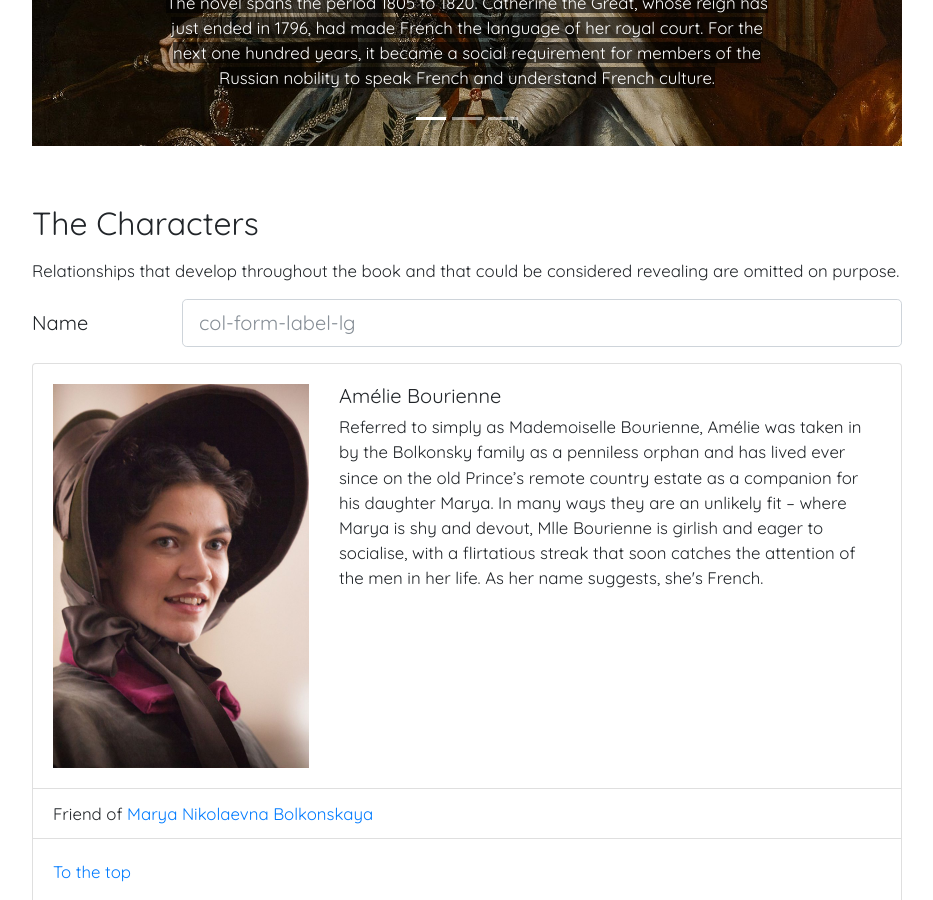
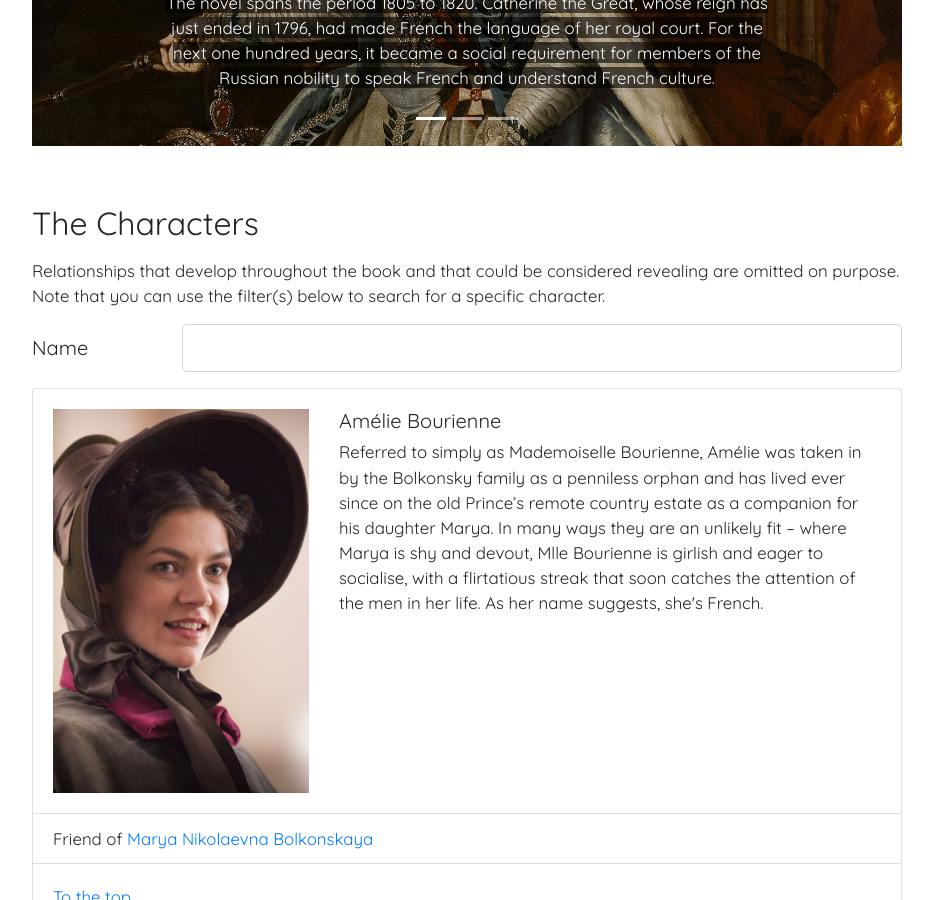
Before and after one commit to alessandrosp/war-and-peace, a Jekyll site: the page built from docs/index.html, in a window 1280 px wide and 900 px high, scrolled down 1534 px. Shown: the whole window, without its empty margins (173-1106 px from the left). Built offline with Jekyll 4.4.1, drawn with Linux system fonts in a browser that asks for light colours; nearby versions of some CDN libraries.

Commit message:
Update index.html

```diff
--- a/docs/index.html
+++ b/docs/index.html
@@ -79,13 +79,13 @@ layout: default
 			<h2 id="characters">The Characters</h2>
 		</p>
 		<p>
-			Relationships that develop throughout the book and that could be considered revealing are omitted on purpose.
+			Relationships that develop throughout the book and that could be considered revealing are omitted on purpose. Note that you can use the filter(s) below to search for a specific character.
 		</p>
 		<form>
 			<div class="form-group row">
 				<label for="colFormLabelLg" class="col-sm-2 col-form-label col-form-label-lg">Name</label>
 				<div class="col-sm-10">
-					<input type="text" class="form-control form-control-lg" id="colFormLabelLg" placeholder="col-form-label-lg">
+					<input type="text" id="filter-name" class="form-control form-control-lg" placeholder="">
 				</div>
 			</div>
 		</form>
```
